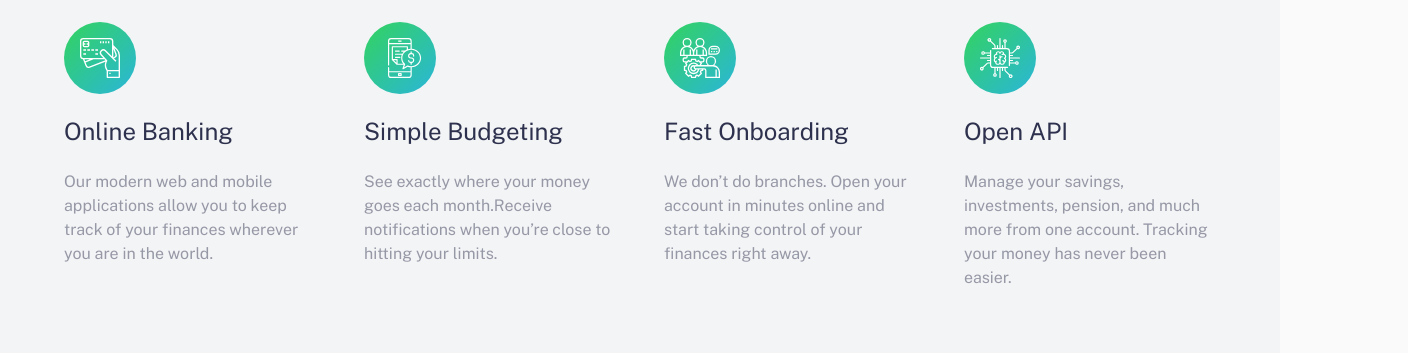
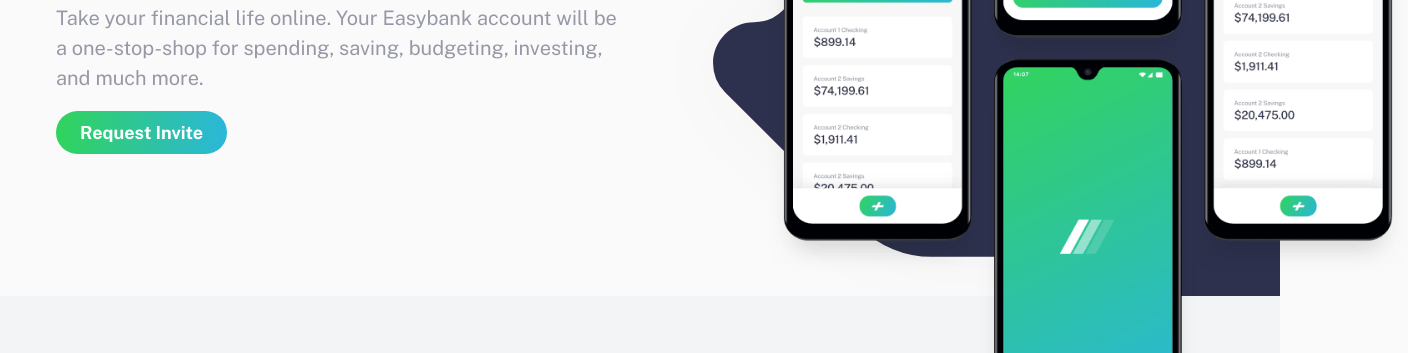
Before and after one commit to vsompura3/easybank-landing-page, a plain HTML site: page index.html in a window 1280 px wide. Shown: the part 296-649 px from the top of the page, 1408 px wide, since content can reach past the window. Drawn offline with nearby package versions, Linux system fonts and the light colour scheme.

Commit message:
completed with responsiveness

```diff
--- a/index.html
+++ b/index.html
@@ -57,9 +57,11 @@
       <div class="backdrop" aria-hidden="true"></div>
     </nav>
 
-    <!-- <section class="hero">
-      <div class="hero-image"></div>
-      <div class="hero-text container">
+    <div class="hero">
+      <div class="hero-image">
+        <img src="./images/image-mockups.png" alt="" />
+      </div>
+      <div class="hero-desc">
         <h1>Next generation digital banking</h1>
         <p>
           Take your financial life online. Your Easybank account will be a
@@ -68,7 +70,7 @@
         </p>
         <button class="btn btn-invite">Request Invite</button>
       </div>
-    </section> -->
+    </div>
 
     <main>
       <section class="features" aria-labelledby="features-title">
--- a/style.css
+++ b/style.css
@@ -322,6 +322,48 @@
   }
 }
 
+/* Hero */
+.hero {
+  display: grid;
+}
+
+.hero-image {
+  background-image: url('./images/bg-intro-mobile.svg');
+  background-repeat: no-repeat;
+  background-size: cover;
+  min-height: calc(40vh - 1em);
+  max-height: 65vh;
+}
+
+.hero-image img {
+  transform: translateY(-25%);
+}
+
+.hero-desc > *:not(:first-child) {
+  margin-top: 1em;
+}
+
+.hero-desc {
+  text-align: center;
+  padding-inline: 2em;
+  padding-block: 0 4em;
+}
+
+.hero-desc h1 {
+  font-weight: 400;
+  font-size: 3rem;
+  color: hsl(var(--clr-dark));
+}
+
+.hero-desc p {
+  font-size: 1.125rem;
+  color: hsl(var(--clr-slate));
+}
+
+.hero-desc .btn {
+  margin-inline: auto;
+}
+
 /* Main */
 section {
   padding-block: 3em;
@@ -381,12 +423,11 @@
 }
 
 .articles-grid article {
-  max-width: 400px;
+  max-width: 350px;
   margin-inline: auto;
   background-color: hsl(var(--clr-white));
   border-radius: 6px;
   overflow: hidden;
-  box-shadow: 0.25rem 0.25rem 1rem hsl(var(--clr-dark) / 0.1);
   display: flex;
   flex-direction: column;
 }
@@ -402,12 +443,12 @@
 }
 
 .article-details > *:not(:first-child) {
-  margin-top: 0.75em;
+  margin-top: 0.5em;
 }
 
 .article-details cite {
   font-style: normal;
-  font-size: 0.875rem;
+  font-size: 0.75rem;
   color: hsl(var(--clr-slate));
 }
 
@@ -490,7 +531,7 @@
 
 .footer-desc .btn:focus-visible {
   outline: 2px solid hsl(var(--clr-accent-1));
-  outline-offset: 2px;
+  outline-offset: 3px;
 }
 
 .footer-desc p {
@@ -563,3 +604,60 @@
     align-items: end;
   }
 }
+
+@media (min-width: 45em) {
+  .hero {
+    grid-template-columns: repeat(2, 1fr);
+    align-items: center;
+  }
+
+  .hero-image {
+    order: 1;
+    background-image: url('./images/bg-intro-desktop.svg');
+    display: flex;
+    align-items: end;
+  }
+
+  .hero-image img {
+    position: relative;
+    transform: translateY(0);
+  }
+
+  .hero-desc {
+    text-align: left;
+    padding-inline: 1em;
+  }
+
+  .hero-desc h1 {
+    font-size: 3.5rem;
+  }
+
+  .hero-desc p {
+    font-size: 1.25rem;
+  }
+
+  .hero-desc .btn {
+    margin-inline: 0 auto;
+  }
+}
+
+@media (min-width: 50em) {
+  .hero {
+    grid-template-columns: minmax(1em, 1fr) repeat(2, 37.5em) minmax(1em, 1fr);
+  }
+
+  .hero-desc {
+    grid-column: 2 / 3;
+  }
+
+  .hero-image {
+    grid-column: 3 / -1;
+    background-size: 200%;
+    background-position: left;
+  }
+
+  .hero-image img {
+    transform: translateY(10rem);
+    right: -8rem;
+  }
+}
```
